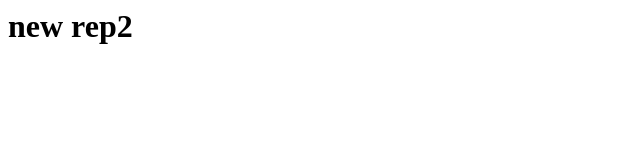
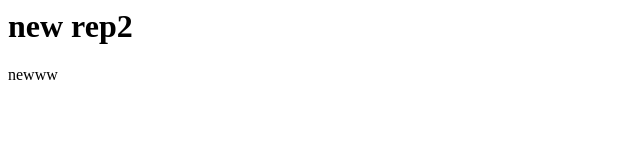
Before and after one commit to dithmaa/newrep2, a plain HTML site: page index.html in a window 1280 px wide. Shown: the full height of the page, 0-640 px from the left. Drawn offline with Linux system fonts and the light colour scheme.

Commit message:
add a paragraph
ddd

```diff
--- a/index.html
+++ b/index.html
@@ -7,6 +7,10 @@ newrep2
 <body>
 <h1>
 new rep2
+
 </h1>
+<p>
+newww
+</p>
 </body>
 </html>
```
